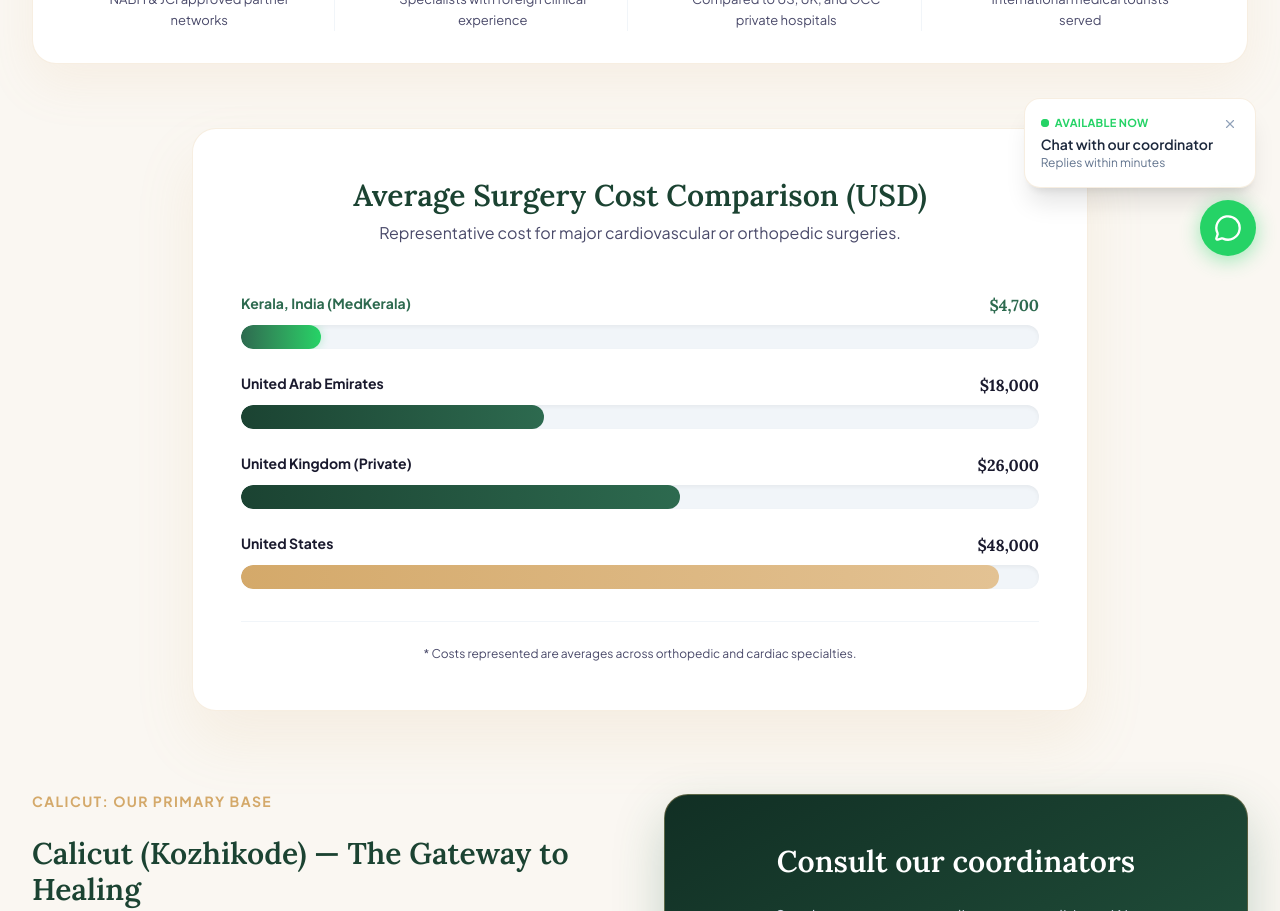
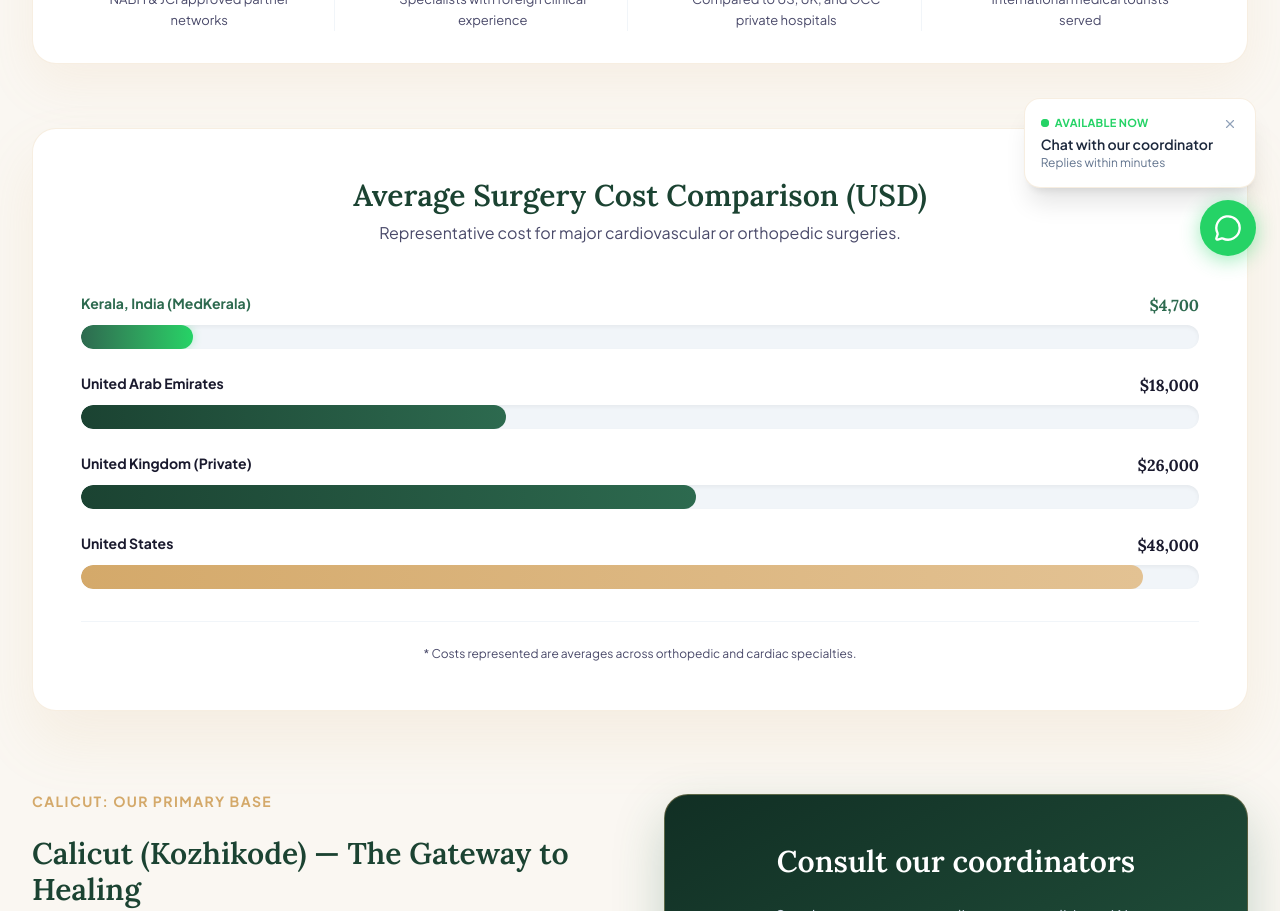
Before and after one commit to smanfari619-maker/medkerala, a Next.js app: page /en/why-kerala in a window 1280 px wide. Shown: the part 520-1431 px from the top of the page. Built offline with nearby package versions, Linux system fonts and the light colour scheme.

Commit message:
style: set cost comparison card width to match standard layout width

```diff
--- a/src/app/[locale]/why-kerala/page.tsx
+++ b/src/app/[locale]/why-kerala/page.tsx
@@ -66,7 +66,7 @@ export default async function WhyKeralaPage({ params }: Props) {
         </div>
 
         {/* Cost Savings Chart Visual */}
-        <div className="max-w-4xl mx-auto bg-white p-8 sm:p-12 rounded-3xl border border-[#D4A96A]/20 shadow-[0_30px_60px_rgba(212,169,106,0.12)] mb-20 space-y-8">
+        <div className="bg-white p-8 sm:p-12 rounded-3xl border border-[#D4A96A]/20 shadow-[0_30px_60px_rgba(212,169,106,0.12)] mb-20 space-y-8">
           <div className="text-center">
             <h2 className="text-2xl sm:text-3xl font-semibold font-display text-primary-dark">
               {locale === 'ar' ? 'مقارنة وفورات الجراحة المتوسطة (بالدولار)' : 'Average Surgery Cost Comparison (USD)'}
```
